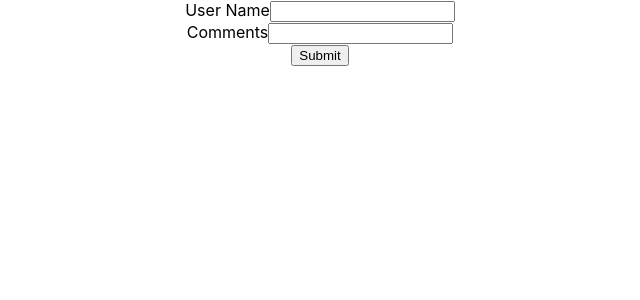
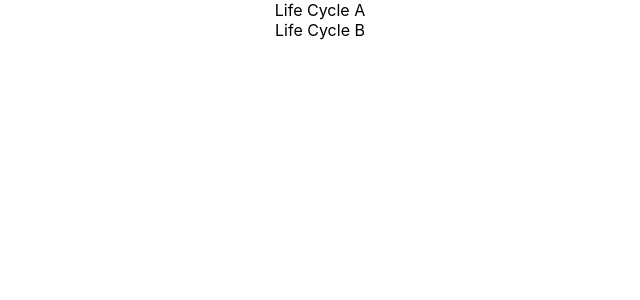
Before and after one commit to p4nduxcv/Get-set-ready-go-for-react, a React (Create React App) app: page / in a window 1280 px wide. Shown: the top 300 px of the page, without its empty margins (320-960 px from the left). Built offline with nearby package versions, Linux system fonts and the light colour scheme.

Commit message:
Order of execution during Mouting

```diff
--- a/src/App.js
+++ b/src/App.js
@@ -12,11 +12,13 @@ import ParentComponent from "./Components/ParentComponent";
 import UserGreetings from "./Components/Conditional Rendering/UserGreeting";
 import NameList from "./Components/Lists/NameList";
 import Form from "./Components/Forms/Form";
+import LifeCycleA from "./Components/Life Cycles/LifeCycleA";
 
 function App() {
   return (
     <div className="App">
-      <Form />
+      <LifeCycleA />
+      {/* <Form /> */}
       {/* <NameList primary={true} /> */}
       {/* <ParentComponent />
       <UserGreetings /> */}
--- /dev/null
+++ b/src/Components/Life Cycles/LifeCycleA.js
@@ -0,0 +1,33 @@
+import React, { Component } from "react";
+import LifeCycleB from "./LifeCycleB";
+
+export class LifeCycleA extends Component {
+  constructor(props) {
+    super(props);
+
+    this.state = {
+      name: "Pandula",
+    };
+    console.log("Life Cycle A constructor");
+  }
+
+  static getDerivedStateFromProps(props, state) {
+    console.log("Life Cycle A getDerivedStateFromProps");
+    return null;
+  }
+
+  componentDidMount() {
+    console.log("Life Cycle A componentDidMount");
+  }
+
+  render() {
+    console.log("Life Cycle A render");
+    return (
+      <div>
+        <div>Life Cycle A </div> <LifeCycleB />
+      </div>
+    );
+  }
+}
+
+export default LifeCycleA;
--- /dev/null
+++ b/src/Components/Life Cycles/LifeCycleB.js
@@ -0,0 +1,28 @@
+import React, { Component } from "react";
+
+export class LifeCycleB extends Component {
+  constructor(props) {
+    super(props);
+
+    this.state = {
+      name: "Pandula",
+    };
+    console.log("Life Cycle B constructor");
+  }
+
+  static getDerivedStateFromProps(props, state) {
+    console.log("Life Cycle B getDerivedStateFromProps");
+    return null;
+  }
+
+  componentDidMount() {
+    console.log("Life Cycle B componentDidMount");
+  }
+
+  render() {
+    console.log("Life Cycle B render");
+    return <div>Life Cycle B </div>;
+  }
+}
+
+export default LifeCycleB;
```
